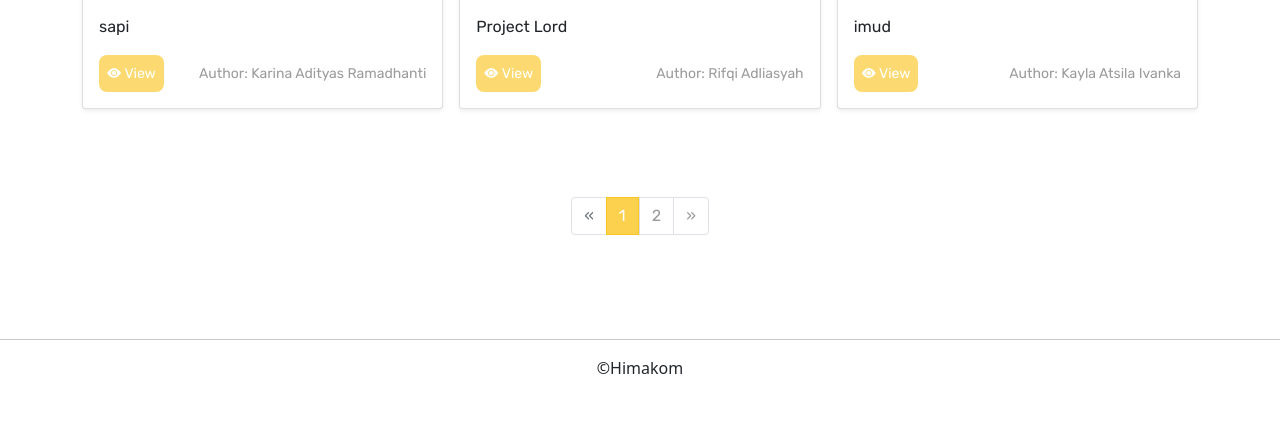
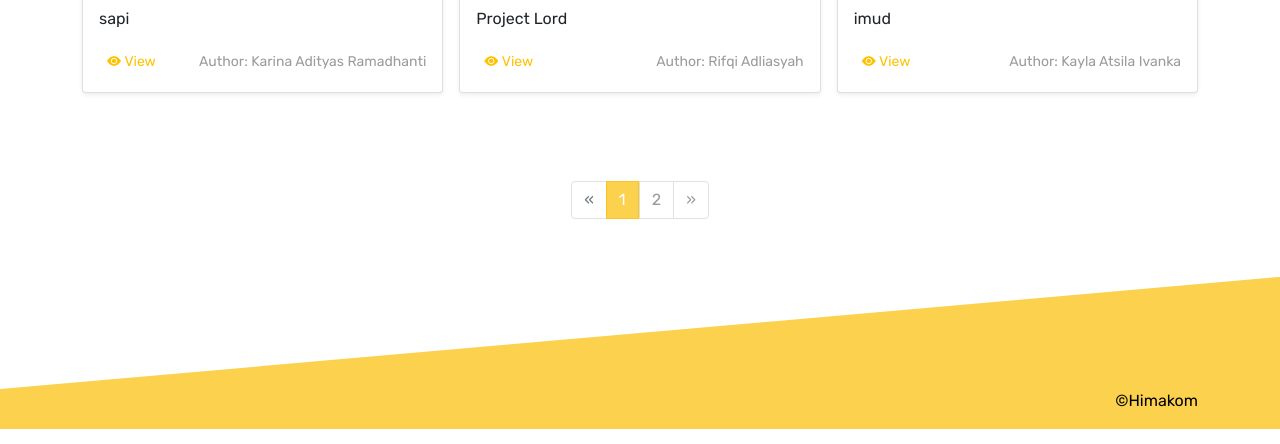
Before and after one commit to faizmuzaki/showcase, a Django app: page /showcase in a window 1280 px wide. Shown: the part 807-1251 px from the top of the page. Run offline with Django 4.2, Linux system fonts and the light colour scheme; data comes from the database, SQL or seed files in the repository; some libraries are stand-ins or nearby versions; some web fonts are replaced.

Commit message:
update footer ui

```diff
--- a/showcase/static/showcase/css/style.css
+++ b/showcase/static/showcase/css/style.css
@@ -8,12 +8,14 @@
 }
 
 :root {
+    --clr-yellow-dark: rgb(255, 194, 0);
     --clr-yellow: rgb(250, 194, 19);
     --clr-yellow-light: rgba(250, 194, 19, 0.75);
     --clr-yellow-lighter: rgba(250, 194, 19, 0.60);
     --clr-yellow-lighterer: rgba(250, 194, 19, 0.35);
     --clr-grey: rgba(155, 155, 155);
     --clr-light-grey: rgba(155, 155, 155, 0.75);
+    --clr-lighter-grey: rgba(155, 155, 155, 0.60);
     --font-rubik: 'Rubik';
     --font-montserrat: 'Montserrat';
 }
@@ -23,31 +25,19 @@
 
 .navbar-brand {
     font-family: viga;
-    size: 38px;
+    size: 3rem;
 }
 
 .navbar-nav {
     font-family: var(--font-rubik);
 }
 
-.top-side {
+
+/* .top-side {
     color: #ffc107 !important;
     position: relative;
     z-index: 1;
-}
-
-.img-hover-zoom {
-    background: white;
-    overflow: hidden;
-}
-
-.img-hover-zoom--basic img {
-    transition: transform .2s ease;
-}
-
-.img-hover-zoom--basic:hover img {
-    transform: scale(1.17);
-}
+} */
 
 
 /* Jumbotron */
@@ -92,12 +82,37 @@
     margin-top: 35px;
 }
 
+
+/* footer */
+
 .footer {
-    margin-top: 30px;
+    font-family: var(--font-rubik);
+    color: black;
+    background-color: var(--clr-yellow-light);
+}
+
+.custom-shape-divider-footer-top {
+    position: relative;
+    top: 0;
+    left: 0;
+    width: 100%;
+    overflow: hidden;
+}
+
+.custom-shape-divider-footer-top svg {
+    position: relative;
+    display: block;
+    width: calc(100% + 1.3px);
+    height: 130px;
+    transform: rotateY(180deg);
+}
+
+.custom-shape-divider-footer-top .shape-fill {
+    fill: white;
 }
 
 .text-footer {
-    text-align: center;
+    text-align: end;
 }
 
 
@@ -162,16 +177,17 @@
     position: relative;
     display: block;
     width: calc(100% + 1.3px);
-    height: 150px;
+    height: 130px;
 }
 
-.custom-shape-divider-bottom svg {
+
+/* .custom-shape-divider-bottom svg {
     transform: rotateY(180deg);
-}
+} */
 
 .custom-shape-divider-top .shape-fill,
 .custom-shape-divider-bottom .shape-fill {
-    fill: #FFFFFF;
+    fill: white;
 }
 
 
@@ -214,16 +230,40 @@
 }
 
 .album .btn-group a {
-    background-color: var(--clr-yellow-lighter);
-    color: white;
-    border: var(--clr-yellow-lighter);
-    border-radius: .5rem;
+    color: var(--clr-yellow-dark);
+    border: none;
+    border-radius: .75rem;
+    -webkit-border-radius: .75rem;
+    -moz-border-radius: .75rem;
+    -ms-border-radius: .75rem;
+    -o-border-radius: .75rem;
 }
 
 .album .btn-group a:hover {
     background-color: #fac213;
     color: white;
     box-shadow: #fac213;
+}
+
+.img-hover-zoom {
+    background: white;
+    overflow: hidden;
+}
+
+.img-hover-zoom--basic img {
+    transition: transform .2s ease;
+    -webkit-transition: transform .2s ease;
+    -moz-transition: transform .2s ease;
+    -ms-transition: transform .2s ease;
+    -o-transition: transform .2s ease;
+}
+
+.img-hover-zoom--basic:hover img {
+    transform: scale(1.1);
+    -webkit-transform: scale(1.1);
+    -moz-transform: scale(1.1);
+    -ms-transform: scale(1.1);
+    -o-transform: scale(1.1);
 }
 
 
@@ -236,10 +276,12 @@
 .bx-search-alt {
     color: var(--clr-grey);
     font-size: 1.5rem;
+    transition: transform .2s ease;
 }
 
 .bx-search-alt:hover {
     color: var(--clr-yellow);
+    transform: scale(1.1);
 }
 
 
--- a/showcase/templates/showcase/showcase.html
+++ b/showcase/templates/showcase/showcase.html
@@ -26,7 +26,7 @@
                             <p class="card-text">{{ i.judul }}</p>
                             <div class="d-flex justify-content-between align-items-center ">
                                 <div class="btn-group">
-                                    <a href="{% url 'detail' %}?id={{i.id}}" class="btn btn-sm btn-outline-secondary p-2"><i class="bi bi-eye-fill"> </i>View</a>
+                                    <a href="{% url 'detail' %}?id={{i.id}}" class="btn btn-sm btn-outline-secondary px-2"><i class="bi bi-eye-fill"> </i>View</a>
                                 </div>
                                 <small>Author: {{ i.author }}</small>
                             </div>
@@ -70,8 +70,12 @@
 		{% endif %}
 				</nav>
 	</div>
-	<footer class="footer py-5">
-		<hr class="featurette-divider">
+	<footer class="footer">
+        <div class="custom-shape-divider-footer-top">
+            <svg xmlns="http://www.w3.org/2000/svg" viewBox="0 0 1200 120" preserveAspectRatio="none">
+                <path d="M1200 120L0 16.48 0 0 1200 0 1200 120z" class="shape-fill"></path>
+            </svg>
+        </div>
 		<div class="container">
 			<div class="row">
 				<p class="text-footer fw-semibold">&copy;Himakom</p>
```
Also changed, not shown: showcase/templates/showcase/detail.html (+6 -2 lines), showcase/templates/showcase/index.html (+11 -6 lines).
